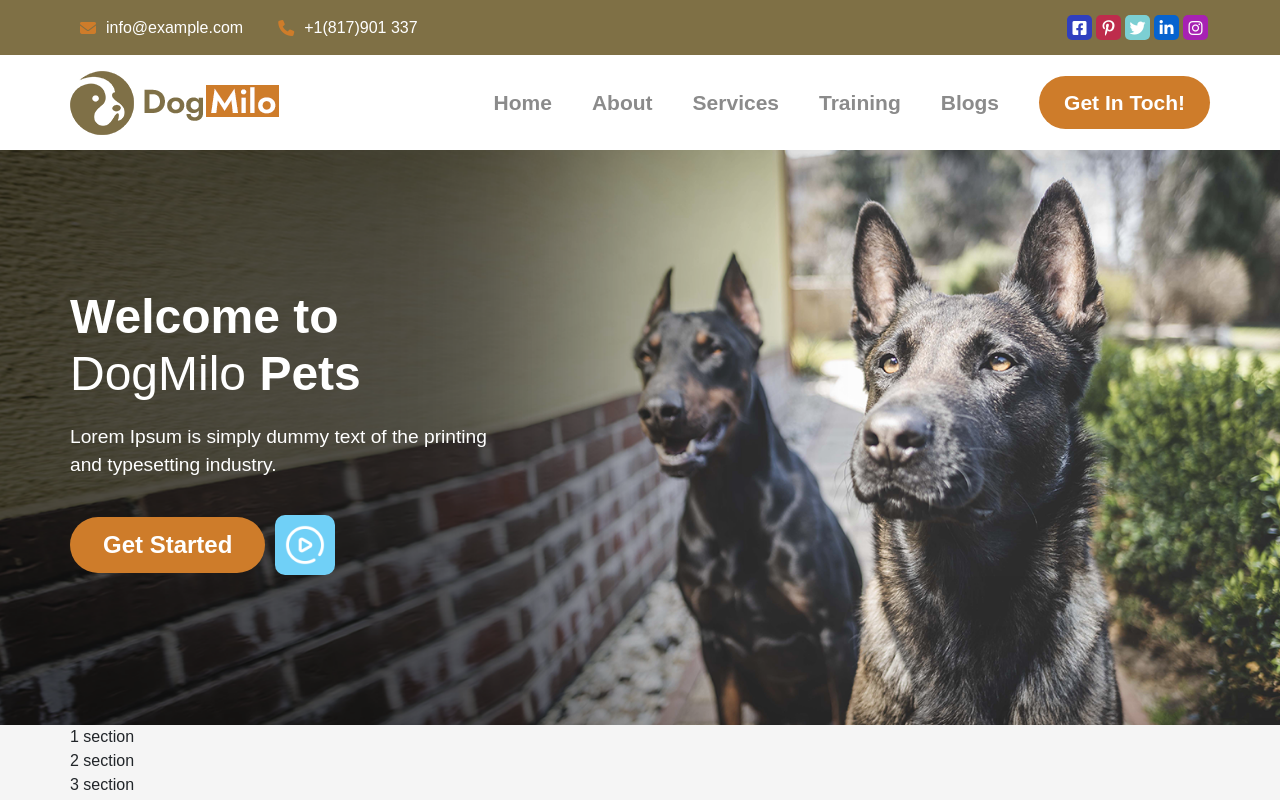
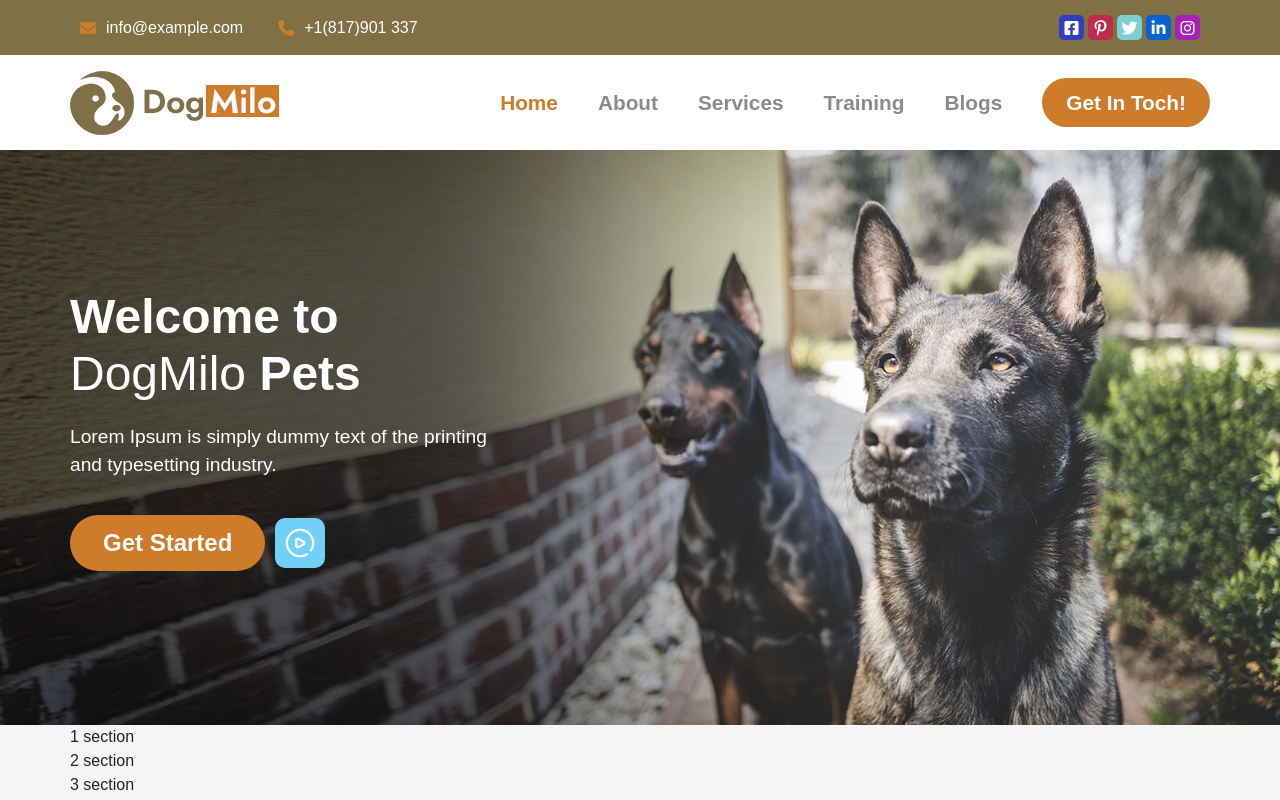
Before and after one commit to MarcoMazzilli/proj-html-vuejs, a Vue app: page / in a window 1280 px wide. Shown: the top 800 px of the page. Built offline with nearby package versions, Linux system fonts and the light colour scheme; a small style sheet from the web is missing.

Commit message:
[Add] Active class on clicked link [Fix] Small change on Header Style

```diff
--- a/src/components/Jumbotron.vue
+++ b/src/components/Jumbotron.vue
@@ -94,7 +94,7 @@ export default {
         }
 
         a img{
-          height: 60px;
+          height: 50px;
           padding: 10px;
           border-radius: 10px;
           background-color: rgb(112, 208, 247);
--- a/src/components/MicroComponents/header/Contacts.vue
+++ b/src/components/MicroComponents/header/Contacts.vue
@@ -84,6 +84,7 @@ export default {
             }
             .col:last-child{
                 height: 100%;
+                padding: 0 20px !important;
                 display: flex;
                 align-items: center;
                 justify-content: flex-end;
--- a/src/components/MicroComponents/header/Menus.vue
+++ b/src/components/MicroComponents/header/Menus.vue
@@ -5,6 +5,7 @@ export default {
     data(){
         return{
             dbHeaderMenu,
+            activeLink : 0,
         }
     }
 
@@ -26,8 +27,8 @@ export default {
 
             <div class="col col-9">
                 <ul>
-                    <li v-for="link in dbHeaderMenu" :key="link" >
-                        <a :href="link.url">{{ link.name }}</a>
+                    <li v-for="(link,id) in dbHeaderMenu" :key="id" @click="activeLink = id" >
+                        <a :class="activeLink === id ? 'active' : null" :href="link.url">{{ link.name }}</a>
                     </li>
                 </ul>
             </div>
@@ -70,7 +71,7 @@ export default {
                         margin: 0;
 
                         li a{
-                            font-size: 21px;
+                            font-size: 1.3rem;
                             font-weight: 600;
                             margin: 0 20px;
                             text-decoration: none;
@@ -80,12 +81,15 @@ export default {
                             &:hover {
                                 color: $brandMain;
                             }
+                            &.active{
+                                color: $brandMain;
+                            }
                         }
                         li:last-of-type a{
                             color: white;
                             margin-right: 0;
                             background-color: $brandMain;
-                            padding: 15px 25px;
+                            padding: 13px 24px;
                             border-radius: 50px;
                             transition: .3s;
 
```
